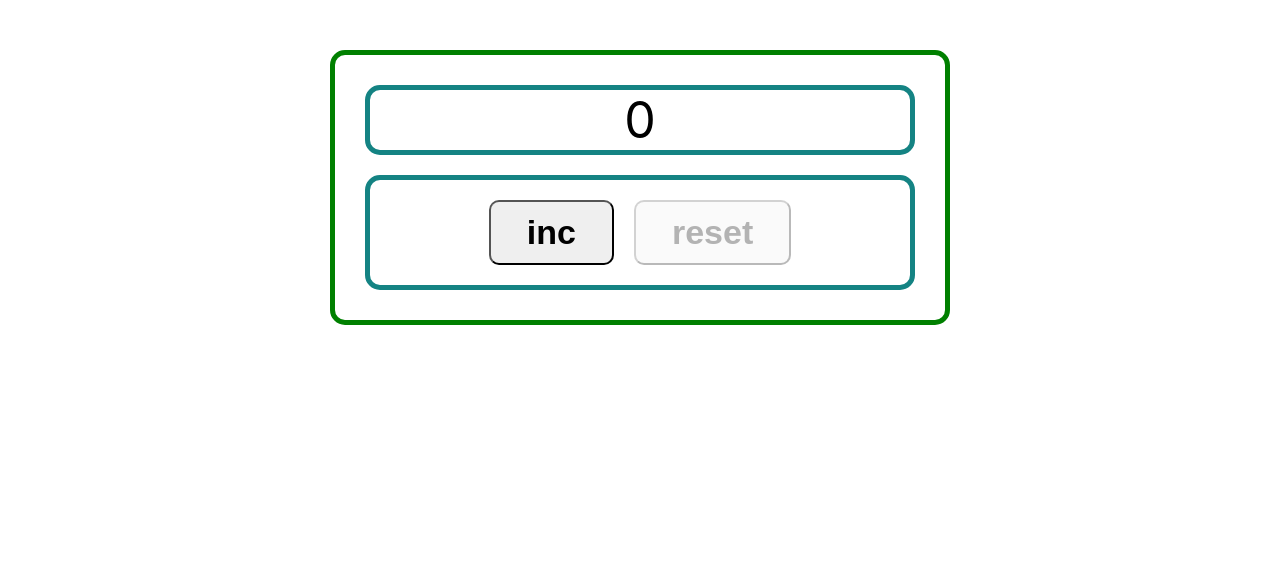
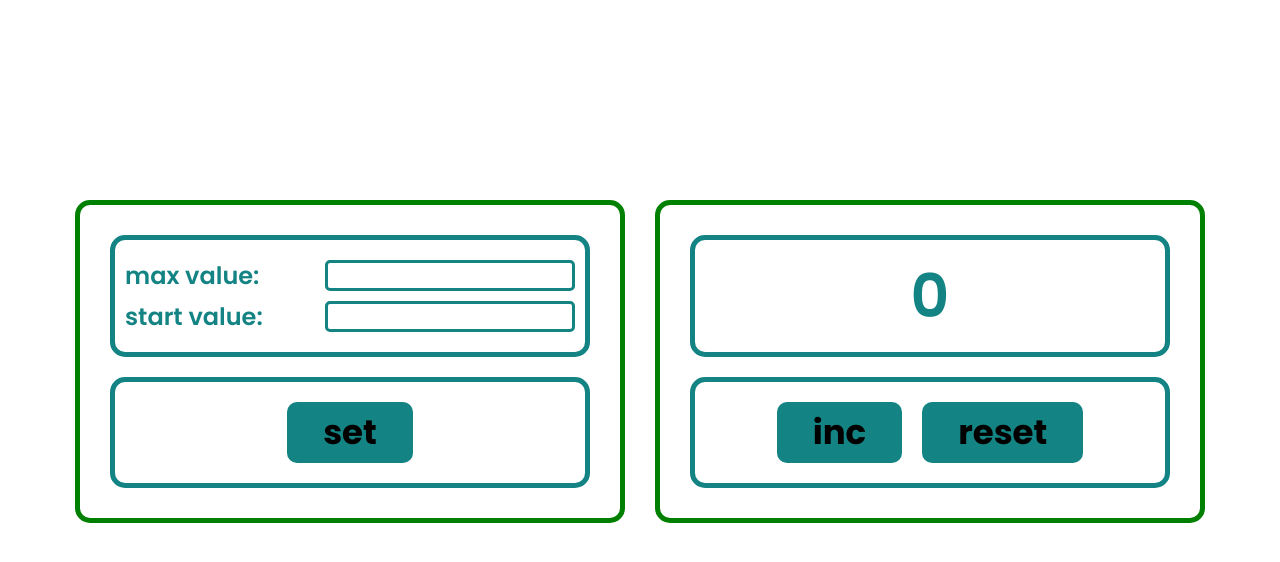
Before and after one commit to dron185/counter, a React (Create React App) app: page / in a window 1280 px wide. Shown: the top 562 px of the page. Built offline with nearby package versions, Linux system fonts and the light colour scheme.

Commit message:
feat: add ValueSettings

```diff
--- a/public/index.html
+++ b/public/index.html
@@ -24,7 +24,12 @@
       work correctly both with client-side routing and a non-root public URL.
       Learn how to configure a non-root public URL by running `npm run build`.
     -->
-    <title>React App</title>
+
+    <link rel="preconnect" href="https://fonts.googleapis.com">
+    <link rel="preconnect" href="https://fonts.gstatic.com" crossorigin>
+    <link href="https://fonts.googleapis.com/css2?family=Poppins:ital,wght@0,400;0,600;0,700;1,600&display=swap" rel="stylesheet">
+
+    <title>Counter</title>
   </head>
   <body>
     <noscript>You need to enable JavaScript to run this app.</noscript>
--- a/src/App.css
+++ b/src/App.css
@@ -1,8 +1,6 @@
 .App {
-  text-align: center;
-  margin: 50px auto;
-  border: 5px solid green;
-  border-radius: 15px;
-  padding: 30px;
-  max-width: 550px;
+    padding-top: 200px;
+    display: flex;
+    gap: 30px;
+    justify-content: center;
 }
--- a/src/App.tsx
+++ b/src/App.tsx
@@ -1,46 +1,48 @@
 import React, {useState} from 'react';
 import './App.css';
-import {Scoreboard} from "./components/Scoreboard";
+import {Scoreboard} from "./components/scoreboard/Scoreboard";
 import {Button} from "./components/button/Button";
-import { ButtonContainer } from './components/ButtonContainer';
+import {ButtonContainer} from './components/ButtonContainer';
+import {CounterContainer} from './components/CounterContainer';
+import {ValueSettings} from './components/valueSettings/ValueSettings';
 
 function App() {
 
     const [score, setScore] = useState(0)
+    const [restriction, setRestriction] = useState(5)
 
     const inc = (score: number) => {
-      score++;
-      if(score > 5) {
-          score = 5;
-      }
+        score += 1;
+        (score > restriction) && (score = restriction);
         setScore(score)
     }
-
     const reset = (score: number) => {
         score = 0;
         setScore(score)
     }
-
     const incHandler = () => {
         inc(score)
     }
-
     const resetHandler = () => {
         reset(score)
     }
-
-    const incButtonDisabled = score === 5
-    const resButtonDisabled = score === 0
+    const incButtonDisabled = score === restriction
 
     return (
         <div className="App">
-        <Scoreboard score={score}/>
-        {/*<IncBtn score={score} inc={inc} disable={incButtonDisabled}/>*/}
-        {/*<ResetBtn score={score} reset={reset} disable={resButtonDisabled}/>*/}
+            <CounterContainer>
+                <ValueSettings setRestriction={setRestriction}/>
+                <ButtonContainer>
+                    <Button title={"set"} />
+                </ButtonContainer>
+            </CounterContainer>
+            <CounterContainer>
+                <Scoreboard score={score} restriction={restriction}/>
                 <ButtonContainer>
                     <Button title={"inc"} disable={incButtonDisabled} onClickHandler={incHandler}/>
-            <Button title={"reset"} disable={resButtonDisabled} onClickHandler={resetHandler}/>
+                    <Button title={"reset"} onClickHandler={resetHandler}/>
                 </ButtonContainer>
+            </CounterContainer>
         </div>
     );
 }
--- /dev/null
+++ b/src/components/CounterContainer.ts
@@ -0,0 +1,14 @@
+import styled from "styled-components";
+
+export const CounterContainer = styled.div`
+    text-align: center;
+    //margin: 50px auto;
+    border: 5px solid green;
+    border-radius: 15px;
+    padding: 30px;
+    max-width: 550px;
+    width: 100%;
+    display: flex;
+    flex-direction: column;
+    //min-height: 360px;
+`
--- a/src/components/button/Button.tsx
+++ b/src/components/button/Button.tsx
@@ -1,11 +1,10 @@
 import React from 'react';
-import styled from "styled-components";
-import { S } from './Button_Styles';
+import {S} from './Button_Styles';
 
 type ButtonPropsType = {
     title: string
-    disable: boolean
-    onClickHandler?: ()=> void
+    disable?: boolean
+    onClickHandler?: () => void
 }
 
 export const Button = ({title, disable, onClickHandler}: ButtonPropsType) => {
@@ -13,16 +12,3 @@ export const Button = ({title, disable, onClickHandler}: ButtonPropsType) => {
         <S.Button disabled={disable} onClick={onClickHandler}>{title}</S.Button>
     );
 };
-
-// const StyledButton = styled.button`
-//     border-radius: 10px;
-//     display: flex;
-//     min-height: 48px;
-//     justify-content: center;
-//     align-items: center;
-//     font-size: 14px;
-//     line-height: 150%;
-//     font-weight: 700;
-//     padding: 5px 36px;
-//     text-align: center;
-// `
--- a/src/components/button/Button_Styles.ts
+++ b/src/components/button/Button_Styles.ts
@@ -11,7 +11,11 @@ const Button = styled.button`
     font-weight: 700;
     padding: 5px 36px;
     text-align: center;
+    background-color: #148383;
+    cursor: pointer;
 `
+
+
 
 export const S = {
     Button,
--- a/src/components/Scoreboard.tsx
+++ b/src/components/scoreboard/Scoreboard.tsx
@@ -3,21 +3,29 @@ import styled from "styled-components";
 
 type ScoreboardProps = {
     score: number
+    restriction: number
 }
-
 
 export const Scoreboard = (props: ScoreboardProps) => {
     return (
         <StyleScoreboard>
-            {props.score}
+            <Score style={{color: props.score === props.restriction ? "red" : ""}}>{props.score}</Score>
         </StyleScoreboard>
     );
 };
 
-
 const StyleScoreboard = styled.div`
     margin-bottom: 20px;
-    font-size: 50px;
     border: 5px solid #148383;
     border-radius: 15px;
+    flex-grow: 1;
+    display: flex;
+    justify-content: center;
+    align-items: center;
 `
+
+const Score = styled.span`
+    font-size: 60px;
+    font-weight: 600;
+    color: #148383;
+`
--- /dev/null
+++ b/src/components/valueSettings/ValueSettings.tsx
@@ -0,0 +1,16 @@
+import React from 'react';
+import {S} from './ValueSettings_Styles';
+import {InputLabel} from "./inputLabel/InputLabel";
+
+type ValueSettingsPropsType = {
+    setRestriction: (restriction: number)=>void
+}
+
+export const ValueSettings = (props: ValueSettingsPropsType) => {
+    return (
+        <S.ValueSettingsContainer>
+            <InputLabel setRestriction={props.setRestriction} htmlFor={"max"} text={"max value:"} id={"max"}/>
+            <InputLabel setRestriction={props.setRestriction} htmlFor={"start"} text={"start value:"} id={"start"}/>
+        </S.ValueSettingsContainer>
+    );
+};
--- /dev/null
+++ b/src/components/valueSettings/ValueSettings_Styles.ts
@@ -0,0 +1,19 @@
+import styled from "styled-components";
+
+const ValueSettingsContainer = styled.div`
+    margin-bottom: 20px;
+    padding: 20px 10px;
+    font-size: 24px;
+    border: 5px solid #148383;
+    border-radius: 15px;
+
+    & > *:not(:last-child) {
+        margin-bottom: 10px;
+    }
+`
+
+
+export const S = {
+    ValueSettingsContainer,
+
+}
--- /dev/null
+++ b/src/components/valueSettings/inputLabel/InputLabel.tsx
@@ -0,0 +1,23 @@
+import React, {ChangeEvent} from 'react';
+import { S } from './InputLabel_Styles';
+
+type InputLabelPropsType = {
+    htmlFor: string
+    text: string
+    id: string
+    setRestriction: (restriction: number)=>void
+}
+
+export const InputLabel = (props: InputLabelPropsType) => {
+    const onChangeHandler = (e: ChangeEvent<HTMLInputElement>) => {
+        let value = Number(e.currentTarget.value);
+        props.setRestriction(value)
+    }
+
+    return (
+        <S.InputLabel>
+            <S.TextValue htmlFor={props.htmlFor}>{props.text}</S.TextValue>
+            <S.Input id={props.id} type="number" onChange={onChangeHandler}/>
+        </S.InputLabel>
+    );
+};
--- /dev/null
+++ b/src/components/valueSettings/inputLabel/InputLabel_Styles.ts
@@ -0,0 +1,26 @@
+import styled from "styled-components";
+
+const InputLabel = styled.div`
+    display: flex;
+    justify-content: space-between;
+    gap: 10px;
+    align-items: center;
+`
+const TextValue = styled.label`
+    font-weight: 600;
+    color: #148383;
+`
+const Input = styled.input`
+    max-width: 250px;
+    border: 3px solid #148383;
+    border-radius: 5px;
+    text-align: center;
+    font-size: 16px;
+    font-weight: 700;
+`
+
+export const S = {
+    TextValue,
+    InputLabel,
+    Input,
+}
--- a/src/index.css
+++ b/src/index.css
@@ -1,6 +1,6 @@
 body {
   margin: 0;
-  font-family: -apple-system, BlinkMacSystemFont, 'Segoe UI', 'Roboto', 'Oxygen',
+  font-family: "Poppins", -apple-system, BlinkMacSystemFont, 'Segoe UI', 'Roboto', 'Oxygen',
     'Ubuntu', 'Cantarell', 'Fira Sans', 'Droid Sans', 'Helvetica Neue',
     sans-serif;
   -webkit-font-smoothing: antialiased;
@@ -11,3 +11,41 @@ code {
   font-family: source-code-pro, Menlo, Monaco, Consolas, 'Courier New',
     monospace;
 }
+
+/*Обнуление*/
+*,
+*::before,
+*::after {
+  padding: 0;
+  margin: 0;
+  border: 0;
+  box-sizing: border-box;
+}
+
+a {
+  text-decoration: none;
+}
+
+ul, ol, li {
+  list-style: none;
+}
+
+img {
+  vertical-align: top;
+}
+
+h1,h2,h3,h4,h5,h6 {
+  font-size:inherit;
+  font-weight:inherit;
+}
+
+input, button {
+  border: none;
+  font-family:inherit;
+  font-size:inherit;
+}
+
+html, body {
+  height: 100%;
+  line-height: 1;
+}
```
Lines whose indentation alone changed are shown as unchanged.
